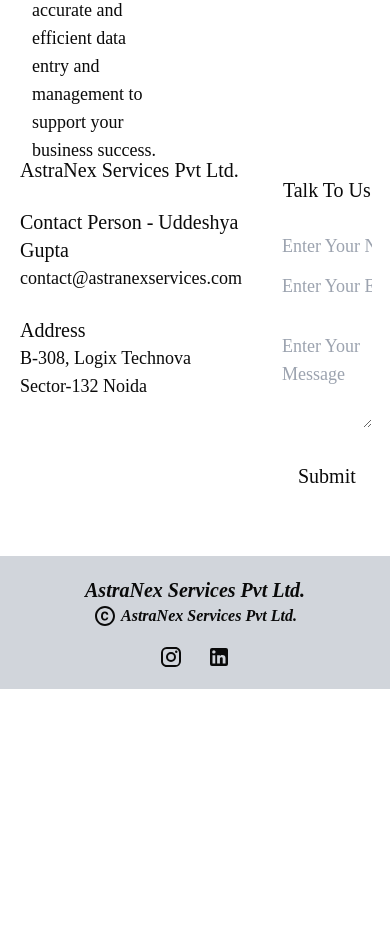
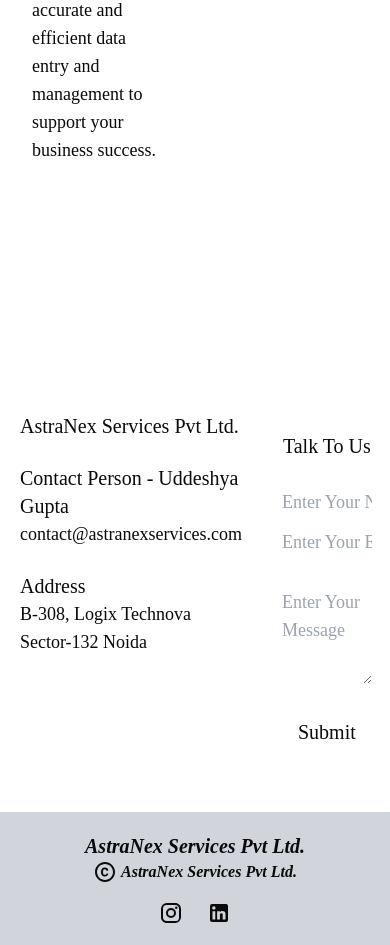
Before and after one commit to HarshUpadhyay2003/my-app, a Next.js app: page / in a window 390 px wide. Shown: the part 1700-2645 px from the top of the page. Before the commit the page ends 2389 px from the top, so only its background shows below. Built offline with nearby package versions, Linux system fonts and the light colour scheme.

Commit message:
content updates.

```diff
--- a/components/contact.js
+++ b/components/contact.js
@@ -5,7 +5,7 @@
     "https://docs.google.com/forms/d/1-qNruPTAtIscj4K2XreCG7_DgUr7PNbp7xxE1oEl_1s/formResponse";
   return (
     <>
-      <div className="contact-container md:divide-x-2 divide-black divide-solid caudex-regular flex flex-col md:flex-row">
+      <div className="contact-container md:divide-x-2 divide-black divide-solid caudex-regular mt-64 flex flex-col md:flex-row">
         <div className="p-5 md:pl-10 transition ease-in-out delay-150 hover:-translate-y-1 hover:scale-110 duration-300 flex-1">
           <h1 className="text-xl md:text-3xl">AstraNex Services Pvt Ltd.</h1>
           <br />
```
